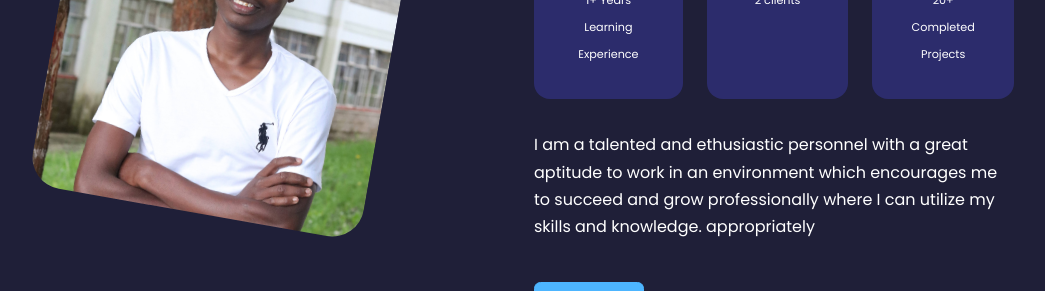
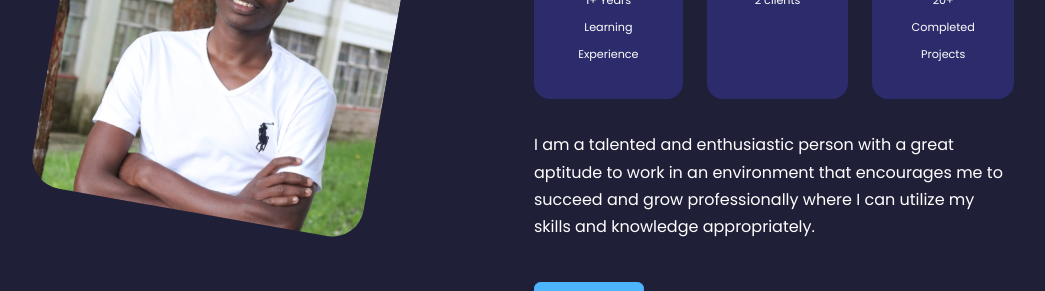
Before and after one commit to Mulwajoseph/mulwajoseph.io, a React (Create React App) app: page / in a window 1280 px wide. Shown: the part 1160-1451 px from the top of the page, without its empty margins (106-1151 px from the left). Built offline with nearby package versions, Linux system fonts and the light colour scheme.

Commit message:
update Portfolio

```diff
--- a/src/components/about/About.jsx
+++ b/src/components/about/About.jsx
@@ -1,64 +1,9 @@
-// import React from 'react'
-// import './about.css'
-// import ME from '../../assets/about.jpg'
-// import {FaAward} from 'react-icons/fa'
-// import {FiUsers} from 'react-icons/fi'
-// import {VscFolderLibrary} from 'react-icons/vsc'
-
-// const About = () => {
-//   return (
-//     <section id='about'>
-//       <h5>Get To Know</h5>
-//       <h2>About Me</h2>
-
-
-//     <div className="container about_container">
-//       <div className="about_me">
-//         <div className="about_me-image">
-//           <img src={ME} alt="personal Photo" />
-//         </div>
-
-//       </div>
-//       <div className="about_content">
-//         <div className="about_cards">
-//           <article className='about_card'>
-//             <FaAward  className='about_icon'/>
-//             <h5>Experience</h5>
-//             <small> 1+ Years Learning Experience</small>
-//           </article>
-//           <article className='about_card'>
-//             <FiUsers  className='about_icon'/>
-//             <h5>Clients</h5>
-//             <small>2 clients </small>
-//           </article>
-//           <article className='about_card'>
-//             <VscFolderLibrary  className='about_icon'/>
-//             <h5>Projects</h5>
-//             <small> 20+ Completed Projects </small>
-//           </article>
-//         </div>
-//         <p>
-//         I am a talented and ethusiastic personnel with a great aptitude to work
-//         in an environment which encourages me to succeed and grow
-//         professionally where I can utilize my skills and knowledge.
-//         appropriately
-//         </p>
-//         <a href='#contact' className='btn btn-primary'>Let's Talk</a>
-
-//       </div>
-//     </div>
-//     </section>
-//   )
-// }
-
-// export default About
-
-import React from 'react';
+// import React from 'react';
 import './about.css';
 import ME from '../../assets/about.jpg';
-import {FaAward} from 'react-icons/fa';
-import {FiUsers} from 'react-icons/fi';
-import {VscFolderLibrary} from 'react-icons/vsc';
+import { FaAward } from 'react-icons/fa';
+import { FiUsers } from 'react-icons/fi';
+import { VscFolderLibrary } from 'react-icons/vsc';
 
 const About = () => {
   return (
@@ -66,44 +11,40 @@ const About = () => {
       <h5>Get To Know</h5>
       <h2>About Me</h2>
 
-
       <div className="container about_container">
         <div className="about_me">
           <div className="about_me-image">
-          <img src={ME} alt="photo of me" />
+            <img src={ME} alt="A photo of me" />
           </div>
-
         </div>
         <div className="about_content">
           <div className="about_cards">
             <article className='about_card'>
-            <FaAward  className='about_icon'/>
+              <FaAward className='about_icon' />
               <h5>Experience</h5>
-            <small> 1+ Years Learning Experience</small>
+              <small>1+ Years Learning Experience</small>
             </article>
             <article className='about_card'>
-            <FiUsers  className='about_icon'/>
+              <FiUsers className='about_icon' />
               <h5>Clients</h5>
               <small>2 clients </small>
             </article>
             <article className='about_card'>
-            <VscFolderLibrary  className='about_icon'/>
+              <VscFolderLibrary className='about_icon' />
               <h5>Projects</h5>
-            <small> 20+ Completed Projects </small>
+              <small>20+ Completed Projects</small>
             </article>
           </div>
           <p>
-        I am a talented and ethusiastic personnel with a great aptitude to work
-        in an environment which encourages me to succeed and grow
-        professionally where I can utilize my skills and knowledge.
-        appropriately
+            I am a talented and enthusiastic person with a great aptitude to work
+            in an environment that encourages me to succeed and grow professionally
+            where I can utilize my skills and knowledge appropriately.
           </p>
           <a href='#contact' className='btn btn-primary'>Let's Talk</a>
-
         </div>
       </div>
     </section>
-  )
+  );
 }
 
 export default About;
--- a/src/components/contact/Contact.jsx
+++ b/src/components/contact/Contact.jsx
@@ -41,7 +41,7 @@ const Contact = () => {
     //       <article className='contact_option'>
     //         <BsWhatsapp className='contact_option-icon'/>
     //         <h4>Whatsapp</h4>
-    //         <h5>+123456789</h5>
+    //         <h5>+254790558088</h5>
     //         <a href='https://api.whatsapp.com/send?phone+254790558088' target ="_blank">Send a message</a>
     //       </article>
     //     </div>
@@ -77,7 +77,7 @@ const Contact = () => {
       <article className='contact_option'>
         <BsWhatsapp className='contact_option-icon'/>
         <h4>Whatsapp</h4>
-        <h5>+123456789</h5>
+        <h5>+254790558088</h5>
         <a href='https://api.whatsapp.com/send?phone+254790558088' target="_blank" rel="noreferrer">Send a message</a>
       </article>
     </div>
```
Also changed, not shown: 2 other files (tests, documents, lock files or other folders). Lines whose indentation alone changed are shown as unchanged.
